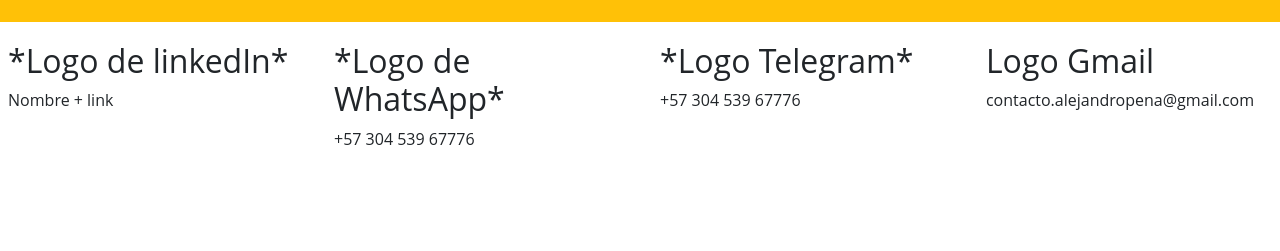
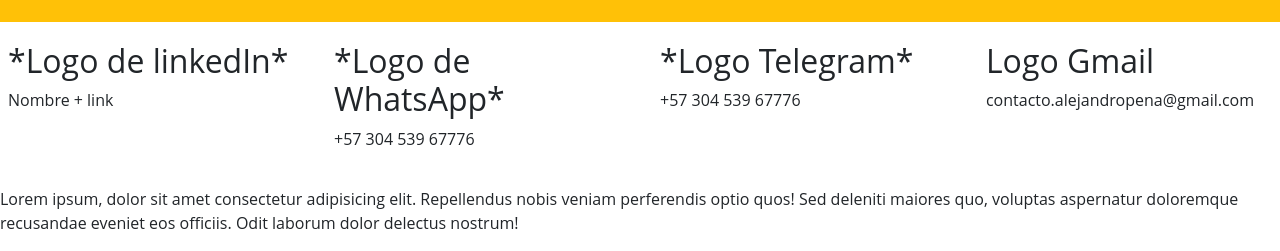
Before and after one commit to SoyAlejandro-Pena/Desafio-CoderHouse, a plain HTML site: page Contacto.html in a window 1280 px wide. Shown: the part 725-976 px from the top of the page. Before the commit the page ends 912 px from the top, so only its background shows below. Drawn offline with nearby package versions, Linux system fonts and the light colour scheme.

Commit message:
No hice gran cosa. Solo Lorems al 100

```diff
--- a/Contacto.html
+++ b/Contacto.html
@@ -125,7 +125,11 @@
         <p> contacto.alejandropena@gmail.com </p>
       </div>
     </div>
-
+    <div>
+      <p>
+        Lorem ipsum, dolor sit amet consectetur adipisicing elit. Repellendus nobis veniam perferendis optio quos! Sed deleniti maiores quo, voluptas aspernatur doloremque recusandae eveniet eos officiis. Odit laborum dolor delectus nostrum!
+      </p>
+    </div>
 
   </main>
   <footer>
```
Also changed, not shown: index.html (+1 -5 lines).
